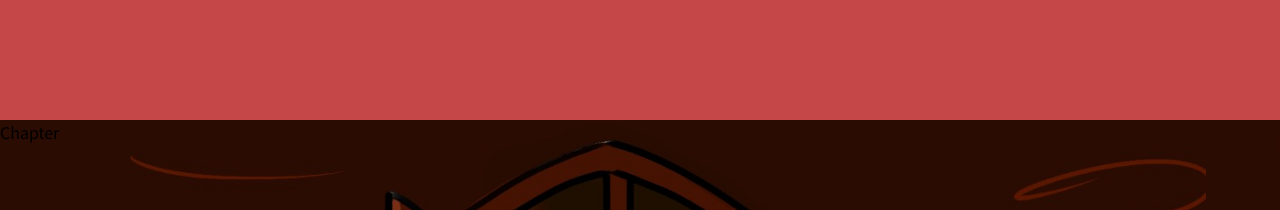
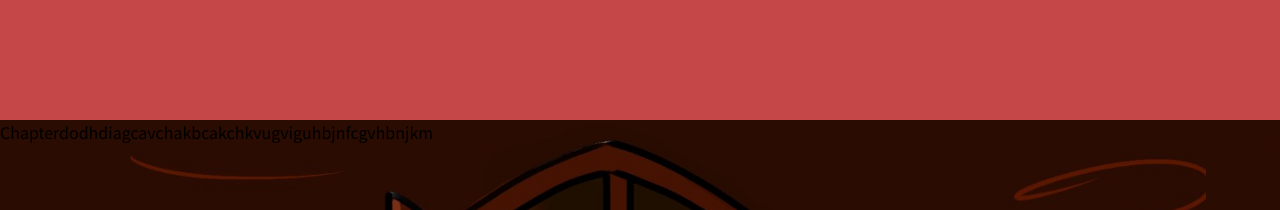
Before and after one commit to weltonfelix/kindred, a React (Create React App) app: page / in a window 1280 px wide. Shown: the part 680-890 px from the top of the page. Built offline with nearby package versions, Linux system fonts and the light colour scheme; the HTML template or start-up script is replaced by a standard one.

Commit message:
fix chapter z-index

```diff
--- a/src/App.tsx
+++ b/src/App.tsx
@@ -20,7 +20,7 @@ function App() {
         </a>
       </main>
       <Chapter id="chapter-1" bgImage="scene.jpeg">
-        <p>Chapter</p>
+        <p>Chapterdodhdiagcavchakbcakchkvugviguhbjnfcgvhbnjkm</p>
       </Chapter>
       <div id="author">
         <div>
--- a/src/Chapter/Chapter.css
+++ b/src/Chapter/Chapter.css
@@ -2,7 +2,7 @@ div.chapter {
   position: absolute;
   width: 100%;
   height: 100%;
-  z-index: 100;
+  z-index: 1;
 }
 
 div.chapter-bg {
```
